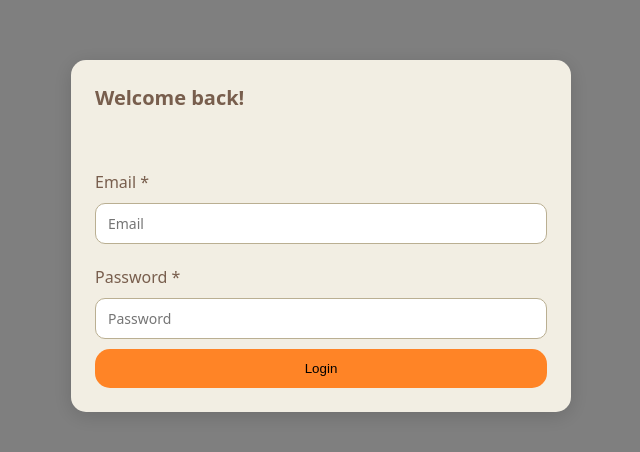
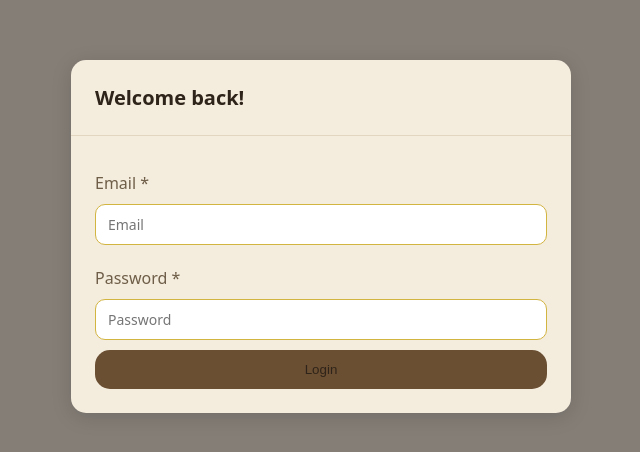
Before and after one commit to yelyty/read-the-globe, a React (Vite) app: page / in a window 1280 px wide. Shown: the part 164-616 px from the top of the page, without its empty margins (319-959 px from the left). Built offline with nearby package versions, Linux system fonts and the light colour scheme; no server answers; the database is empty.

Commit message:
Add Header (wip)

```diff
--- a/src/App.css
+++ b/src/App.css
@@ -8,12 +8,12 @@
 
 .login-button {
 	background-color: var(--color-primary);
+	color: var(--color-text-secondary)
 }
 
 /* App container */
 .wrapper {
   background-color: var(--color-bg);
-  padding: 1rem 2rem;
   display: flex;
   flex-direction: column;
   justify-content: center;
@@ -147,6 +147,8 @@
 
 .button {
   outline: none;
+  background-color: var(--color-primary);
+  color: var(--color-text);
   border: none;
   padding: 0.75rem 1rem;
   border-radius: var(--radius);
@@ -214,3 +216,23 @@
   border-radius: 9999px;
   overflow: hidden;
 }
+
+/* Header */
+.header {
+	display: flex;
+justify-content: space-between;
+align-items: center;
+	border-bottom: 1px solid var(--color-border);
+}
+
+.right-header {
+	display: flex;
+	justify-content: space-around;
+	align-items: center;
+	gap: 20px;
+}
+
+.title {
+	color: var(--color-text);
+	font-size: 20px;
+}
--- a/src/App.tsx
+++ b/src/App.tsx
@@ -12,6 +12,7 @@ import type { BookEntry } from "./types";
 import "./App.css";
 import LoginForm from "./LoginForm";
 import { supabase } from "./utils/supabase";
+import Header from "./Header";
 
 type SelectedCountry = {
   code: string;
@@ -78,6 +79,7 @@ export default function App() {
   return (
     <>
       <div className="wrapper">
+        <Header />
         <ProgressBar countriesCount={books.length} />
         <WorldMap countryData={countryData} onCountryClick={onCountryClick} />
       </div>
--- /dev/null
+++ b/src/Header.tsx
@@ -0,0 +1,15 @@
+import ThemeToggle from "./ThemeToggle";
+
+const Header = () => {
+  return (
+    <header className="header">
+      <span className="title">Read The Globe</span>
+      <div className="right-header">
+        <button className="button">+ Add Book</button>
+        <ThemeToggle />
+      </div>
+    </header>
+  );
+};
+
+export default Header;
--- /dev/null
+++ b/src/ThemeToggle.tsx
@@ -0,0 +1,99 @@
+import type { CSSProperties } from "react";
+
+type IconProps = {
+  style: CSSProperties;
+};
+
+function SunIcon({ style }: IconProps) {
+  return (
+    <svg
+      viewBox="0 0 24 24"
+      fill="none"
+      stroke="currentColor"
+      strokeWidth="2"
+      strokeLinecap="round"
+      strokeLinejoin="round"
+      style={style}
+      aria-hidden="true"
+    >
+      <circle cx="12" cy="12" r="4" />
+      <path d="M12 2v2M12 20v2M4.9 4.9l1.4 1.4M17.7 17.7l1.4 1.4M2 12h2M20 12h2M4.9 19.1l1.4-1.4M17.7 6.3l1.4-1.4" />
+    </svg>
+  );
+}
+
+function MoonIcon({ style }: IconProps) {
+  return (
+    <svg
+      viewBox="0 0 24 24"
+      fill="currentColor"
+      style={style}
+      aria-hidden="true"
+    >
+      <path d="M21 12.8A9 9 0 1 1 11.2 3a7 7 0 0 0 9.8 9.8z" />
+    </svg>
+  );
+}
+
+export default function ThemeSwitcher() {
+  const isDark = "dark";
+
+  const toggle = () => {};
+  return (
+    <button
+      type="button"
+      role="switch"
+      aria-label="Toggle dark mode"
+      onClick={toggle}
+      style={{
+        position: "relative",
+        display: "inline-flex",
+        alignItems: "center",
+        justifyContent: "space-between",
+        width: 48,
+        height: 24,
+        padding: "0 5px",
+        borderRadius: 999,
+        background: "var(--color-surface)",
+        border: "1px solid var(--color-stroke)",
+        cursor: "pointer",
+        flexShrink: 0,
+      }}
+    >
+      <SunIcon
+        style={{
+          width: 12,
+          height: 12,
+          color: isDark
+            ? "var(--color-text-disabled)"
+            : "var(--color-secondary)",
+          transition: "color .2s ease",
+        }}
+      />
+      <MoonIcon
+        style={{
+          width: 12,
+          height: 12,
+          color: isDark
+            ? "var(--color-secondary)"
+            : "var(--color-text-disabled)",
+          transition: "color .2s ease",
+        }}
+      />
+      <span
+        aria-hidden="true"
+        style={{
+          position: "absolute",
+          top: 2,
+          left: 2,
+          width: 18,
+          height: 18,
+          borderRadius: "50%",
+          background: "var(--color-primary)",
+          transform: isDark ? "translateX(24px)" : "translateX(0)",
+          transition: "transform .2s ease",
+        }}
+      />
+    </button>
+  );
+}
--- a/src/WorldMap.tsx
+++ b/src/WorldMap.tsx
@@ -29,9 +29,6 @@ const WorldMap = memo(({ countryData, onCountryClick }: WorldMapProps) => {
 
   return (
     <div className="map-wrapper">
-      <div className="tooltip">
-        <span className="tooltip-text">{tooltip}</span>
-      </div>
       <ComposableMap projection="geoEqualEarth">
         <ZoomableGroup>
           <Geographies geography={GEO_URL}>
@@ -50,8 +47,8 @@ const WorldMap = memo(({ countryData, onCountryClick }: WorldMapProps) => {
                     style={{
                       default: {
                         fill: isRead
-                          ? "var(--color-primary)"
-                          : "var(--color-secondary)",
+                          ? "var(--color-secondary)"
+                          : "var(--color-text-muted)",
                         stroke: "var(--color-stroke)",
                         strokeWidth: 0.5,
                         outline: "none",
--- a/src/index.css
+++ b/src/index.css
@@ -1,21 +1,63 @@
 :root {
-  --color-primary: rgb(255, 132, 38);
-  --color-secondary: rgb(186, 175, 146);
-  --color-overlay: rgba(0, 0, 0, 0.5);
-  --color-bg: rgb(242, 238, 227);
-  --color-text: rgb(120, 94, 77);
-  --color-stroke: hsl(33, 20%, 80%);
-  --color-text-muted: #6b6b6b;
-  --color-text-secondary: rgb(120, 94, 77);
-  --color-text-disabled: #b0b0b0;
-  --color-border: blue;
-  --color-error: red;
+  --color-primary: #6b4f33;
+  --color-secondary: #d2b441;
+  --color-primary-hover: #58412a;
+
+  --color-bg: #f4ecdd;
+  --color-surface: #fffbf1;
+  --color-overlay: rgba(31, 20, 9, 0.55);
+
+  --color-text: #2f2419;
+  --color-text-secondary: #6e5e48;
+  --color-text-muted: #8a7a62;
+  --color-text-disabled: #b7a98e;
+
+  --color-stroke: #e2d6c0;
+  --color-border: #e2d6c0;
+  --color-error: #a33a33;
+
   --radius: 15px;
-
   font-family: "DM Sans", system-ui, sans-serif;
 }
 
+[data-theme="dark"] {
+  --color-primary: #8a6740;
+  --color-secondary: #e0c45a;
+  --color-primary-hover: #9c774c;
+
+  --color-bg: #19140e;
+  --color-surface: #221b13;
+  --color-overlay: rgba(0, 0, 0, 0.62);
+
+  --color-text: #efe6d6;
+  --color-text-secondary: #bcaa8d;
+  --color-text-muted: #a2917a;
+  --color-text-disabled: #6e6151;
+
+  --color-stroke: #3a2f22;
+  --color-border: #3a2f22;
+  --color-error: #c8504a;
+}
+
+@media (prefers-color-scheme: dark) {
+  :root:not([data-theme]) {
+    --color-primary: #8a6740;
+    --color-secondary: #e0c45a;
+    --color-primary-hover: #9c774c;
+    --color-bg: #19140e;
+    --color-surface: #221b13;
+    --color-overlay: rgba(0, 0, 0, 0.62);
+    --color-text: #efe6d6;
+    --color-text-secondary: #bcaa8d;
+    --color-text-muted: #a2917a;
+    --color-text-disabled: #6e6151;
+    --color-stroke: #3a2f22;
+    --color-border: #3a2f22;
+    --color-error: #c8504a;
+  }
+}
+
 * {
-	padding: 0;
-	margin: 0;
+  padding: 0;
+  margin: 0;
 }
```
Also changed, not shown: package.json (+6 -6 lines), 1 other file (tests, documents, lock files or other folders).
